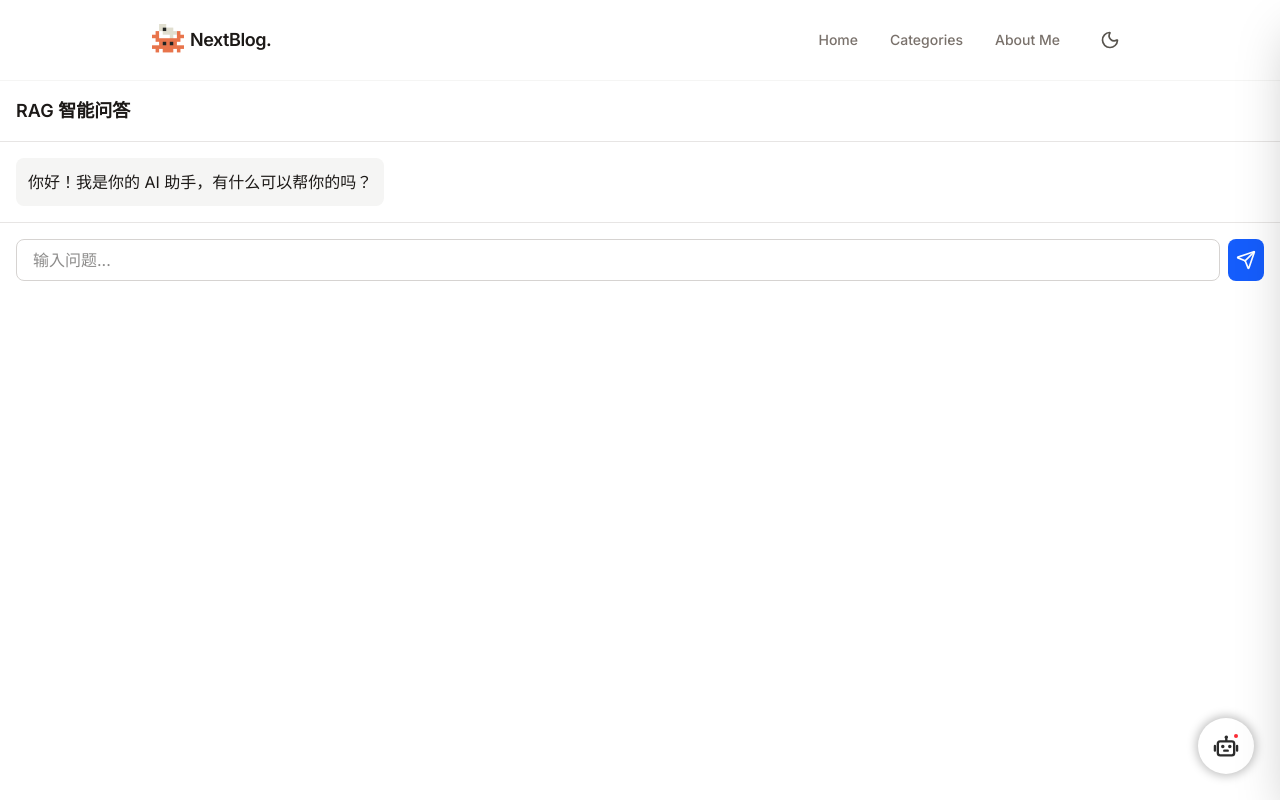
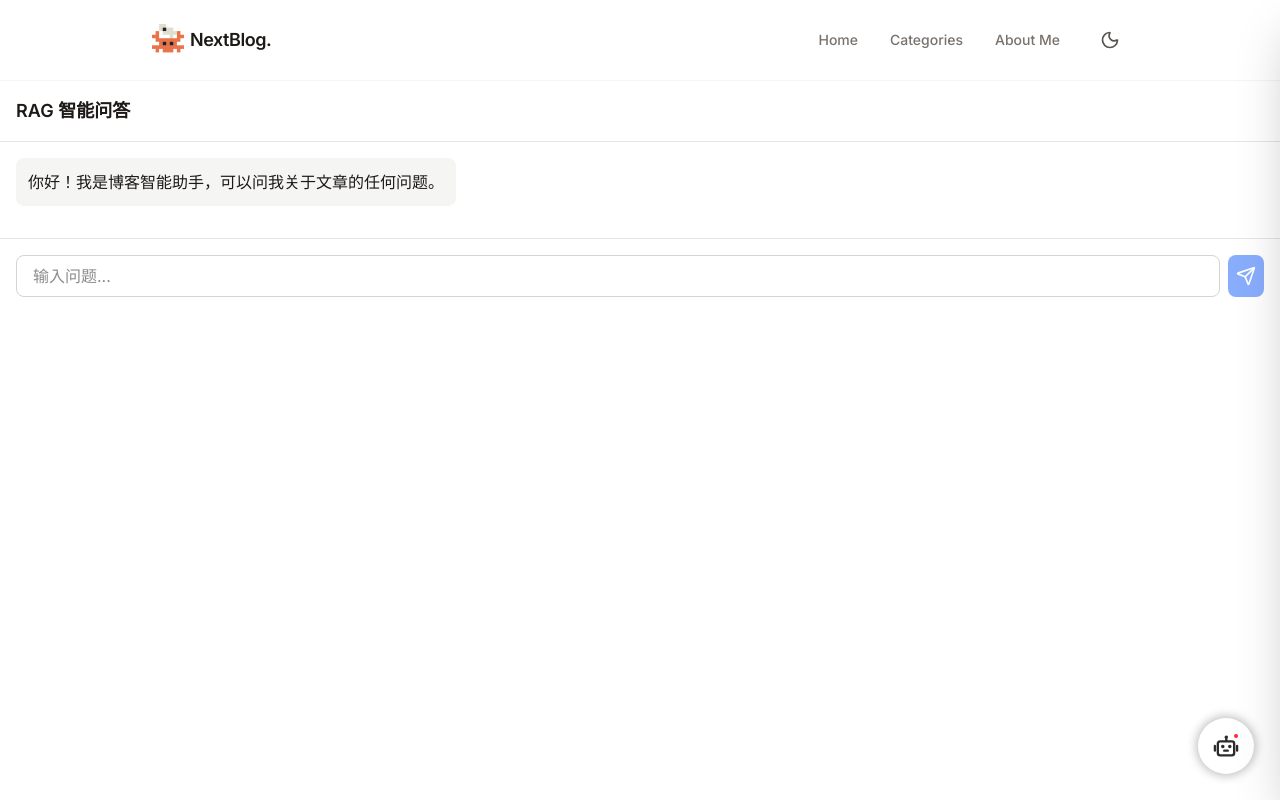
Before and after one commit to ChenS-X/next-blog, a Next.js app: page /next-blog/ragChat in a window 1280 px wide. Built offline with nearby package versions, Linux system fonts and the light colour scheme.

Commit message:
'feature:完善blog-rag聊天'

```diff
--- a/src/components/RagChatInterface.tsx
+++ b/src/components/RagChatInterface.tsx
@@ -1,37 +1,175 @@
 // src/components/RagChatInterface.tsx
-'use client';
+"use client";
 
-import React, { useState } from 'react';
-import { Send, X } from 'lucide-react';
+import React, { useEffect, useRef, useState } from "react";
+import { Send, X } from "lucide-react";
 
 interface RagChatInterfaceProps {
   onClose?: () => void; // 用于侧边栏关闭
-  isSidebar?: boolean;  // 标识是否在侧边栏模式中
+  isSidebar?: boolean; // 标识是否在侧边栏模式中
 }
 
-export default function RagChatInterface({ onClose, isSidebar = false }: RagChatInterfaceProps) {
-  const [input, setInput] = useState('');
-  const [messages, setMessages] = useState<{ role: 'user' | 'ai'; content: string }[]>([
-    { role: 'ai', content: '你好！我是你的 AI 助手，有什么可以帮你的吗？' }
+interface Message {
+  role: "user" | "assistant";
+  content: string;
+  source?: string[];
+}
+
+const STORAGE_KEY = "rag_chat_messages";
+
+export default function RagChatInterface({
+  onClose,
+  isSidebar = false,
+}: RagChatInterfaceProps) {
+  const [input, setInput] = useState("");
+  const [messages, setMessages] = useState<Message[]>([
+    {
+      role: "assistant",
+      content: "你好！我是博客智能助手，可以问我关于文章的任何问题。",
+    },
   ]);
 
-  const handleSend = () => {
-    if (!input.trim()) return;
-    setMessages([...messages, { role: 'user', content: input }]);
-    // 模拟 AI 回复
-    setTimeout(() => {
-      setMessages(prev => [...prev, { role: 'ai', content: `收到: ${input}` }]);
-    }, 500);
-    setInput('');
+  const [loading, setLoading] = useState(false);
+  const [streamingContent, setStreamingContent] = useState("");
+  const wsRef = useRef<WebSocket | null>(null);
+  const endRef = useRef<HTMLDivElement>(null);
+  const fullAnswerRef = useRef(""); // 用于存储累积的完整回答
+
+  // 加载本地存储消息
+  useEffect(() => {
+    const saved = localStorage.getItem(STORAGE_KEY);
+    if (saved) {
+      try {
+        const parsed = JSON.parse(saved);
+        setMessages(parsed);
+      } catch (error) {}
+    } else {
+      setMessages([
+        {
+          role: "assistant",
+          content: "你好！我是博客智能助手，可以问我关于文章的任何问题。",
+        },
+      ]);
+    }
+  }, []);
+
+  // 保存消息到本地存储
+  useEffect(() => {
+    if (messages.length > 0) {
+      localStorage.setItem(STORAGE_KEY, JSON.stringify(messages));
+    }
+  }, [messages]);
+
+  // 自动滚动到底部
+  useEffect(() => {
+    endRef.current?.scrollIntoView({ behavior: "smooth" });
+  }, [messages]);
+  const handleSend = async () => {
+    if (!input.trim() || loading) return;
+
+    const userMessage: Message = { role: "user", content: input };
+    setMessages((prev) => [...prev, userMessage]);
+    setInput("");
+    setLoading(true);
+    setStreamingContent("");
+
+    // 关闭 之前的WebSocket链接
+    if (wsRef.current) {
+      wsRef.current.close();
+    }
+
+    // 建立新的WebSocket链接（后端需要提供 wss 服务）
+    const ws = new WebSocket("wss://blog-rag.csx.life/chat");
+    wsRef.current = ws;
+
+    ws.onopen = () => {
+      // 发送最近10条消息作为上下文（包含刚才添加的用户消息）
+      const contextMessages = messages.slice(-10).concat(userMessage);
+      ws.send(JSON.stringify({ messages: contextMessages, topK: 3 }));
+    };
+
+    let fullAnswer = "";
+    ws.onmessage = (event) => {
+      const raw = event.data;
+      let data;
+      try {
+        data = JSON.parse(raw);
+      } catch (error) {
+        console.error("Failed to parse WebSocket message:", raw);
+        return;
+      }
+
+      if (data.type === "chunk") {
+        fullAnswer += data.content;
+        fullAnswerRef.current = fullAnswer; // 同步到 ref
+        setStreamingContent(fullAnswer);
+      } else if (data.type === "end") {
+        // 流式结束，保存完整回答
+        const assistantMessage: Message = {
+          role: "assistant",
+          content: fullAnswer,
+          source: data.sources,
+        };
+        setMessages((prev) => [...prev, assistantMessage]);
+        setStreamingContent("");
+        setLoading(false);
+        ws.close();
+      } else if (data.type === "error") {
+        // 错误处理
+        setMessages((prev) => [
+          ...prev,
+          { role: "assistant", content: `错误：${data.content}` },
+        ]);
+        setLoading(false);
+        ws.close();
+      }
+    };
+
+    ws.onerror = () => {
+      setMessages((prev) => [
+        ...prev,
+        { role: "assistant", content: "连接失败，请稍后重试。" },
+      ]);
+      setLoading(false);
+    };
+
+    // try {
+    //   const response = await fetch("https://blog-rag.csx.life/query", {
+    //     method: "POST",
+    //     headers: { "Content-Type": "application/json" },
+    //     body: JSON.stringify({ question: input, topK: 3 }),
+    //   });
+
+    //   const data = await response.json();
+    //   const assistantMessage: Message = {
+    //     role: "assistant",
+    //     content: data.context || "抱歉，没有找到相关内容。",
+    //     source: data.source || [],
+    //   };
+    //   setMessages((prev) => [...prev, assistantMessage]);
+    // } catch (error) {
+    //   console.error("问答请求失败:", error);
+    //   setMessages((prev) => [
+    //     ...prev,
+    //     { role: "assistant", content: "抱歉，没有找到相关内容。" },
+    //   ]);
+    // } finally {
+    //   setLoading(false);
+    // }
   };
 
   return (
-    <div className={`flex flex-col h-full bg-white dark:bg-stone-900 ${isSidebar ? 'w-full' : ''}`}>
+    <div
+      className={`flex flex-col h-full bg-white dark:bg-stone-900 ${isSidebar ? "w-full" : ""}`}
+    >
       {/* 头部 */}
       <div className="flex items-center justify-between p-4 border-b border-stone-200 dark:border-stone-800">
         <h2 className="text-lg font-semibold">RAG 智能问答</h2>
         {isSidebar && onClose && (
-          <button onClick={onClose} className="p-2 hover:bg-stone-100 dark:hover:bg-stone-800 rounded-full">
+          <button
+            onClick={onClose}
+            className="p-2 hover:bg-stone-100 dark:hover:bg-stone-800 rounded-full"
+          >
             <X size={20} />
           </button>
         )}
@@ -40,16 +178,44 @@ export default function RagChatInterface({ onClose, isSidebar = false }: RagChat
       {/* 消息列表 */}
       <div className="flex-1 overflow-y-auto p-4 space-y-4">
         {messages.map((msg, idx) => (
-          <div key={idx} className={`flex ${msg.role === 'user' ? 'justify-end' : 'justify-start'}`}>
-            <div className={`max-w-[80%] p-3 rounded-lg ${
-              msg.role === 'user'
-                ? 'bg-blue-600 text-white'
-                : 'bg-stone-100 dark:bg-stone-800 text-stone-900 dark:text-stone-100'
-            }`}>
-              {msg.content}
+          <div
+            key={idx}
+            className={`flex ${msg.role === "user" ? "justify-end" : "justify-start"}`}
+          >
+            <div
+              className={`max-w-[80%] p-3 rounded-lg ${
+                msg.role === "user"
+                  ? "bg-blue-600 text-white"
+                  : "bg-stone-100 dark:bg-stone-800 text-stone-900 dark:text-stone-100"
+              }`}
+            >
+              <div className="whitespace-pre-wrap wrap-break-word">
+                {msg.content}
+              </div>
+              {msg.source && msg.source.length > 0 && (
+                <div className="text-xs mt-1 opacity-70">
+                  来源: {msg.source.join(", ")}
+                </div>
+              )}
             </div>
           </div>
         ))}
+        {loading && streamingContent && (
+          <div className="flex justify-start">
+            <div className="bg-stone-100 dark:bg-stone-800 rounded-lg px-4 py-2 text-stone-900 dark:text-stone-100">
+              {streamingContent}
+              <span className="animate-pulse">▊</span>
+            </div>
+          </div>
+        )}
+        {loading && !streamingContent && (
+          <div className="flex justify-start">
+            <div className="bg-stone-100 dark:bg-stone-800 rounded-lg px-4 py-2 text-stone-900 dark:text-stone-100">
+              正在思考...
+            </div>
+          </div>
+        )}
+        <div ref={endRef}></div>
       </div>
 
       {/* 输入框 */}
@@ -59,16 +225,60 @@ export default function RagChatInterface({ onClose, isSidebar = false }: RagChat
             type="text"
             value={input}
             onChange={(e) => setInput(e.target.value)}
-            onKeyDown={(e) => e.key === 'Enter' && handleSend()}
+            onKeyDown={(e) => e.key === "Enter" && handleSend()}
             placeholder="输入问题..."
             className="flex-1 px-4 py-2 rounded-lg border border-stone-300 dark:border-stone-700 bg-transparent focus:outline-none focus:ring-2 focus:ring-blue-500"
+            disabled={loading}
           />
-          <button
+          {loading && streamingContent ? (
+            // 正在接收流式回复 -> 停止按钮
+            <button
+              onClick={() => {
+                if (wsRef.current) {
+                  wsRef.current.close();
+                }
+                setLoading(false);
+                setStreamingContent("");
+                const partialAnswer = fullAnswerRef.current;
+                if (partialAnswer) {
+                  setMessages((prev) => [
+                    ...prev,
+                    {
+                      role: "assistant",
+                      content: partialAnswer + "（已中断）",
+                    },
+                  ]);
+                } else {
+                  setMessages((prev) => [
+                    ...prev,
+                    { role: "assistant", content: "已停止生成。" },
+                  ]);
+                }
+              }}
+              className="p-2 bg-blue-600 text-white rounded-lg hover:bg-blue-700 transition-colors"
+              title="停止生成"
+            >
+              <svg className="w-5 h-5" fill="currentColor" viewBox="0 0 24 24">
+                <rect x="6" y="6" width="12" height="12" />
+              </svg>
+            </button>
+          ) : (
+            // 普通状态或等待响应（按钮禁用）
+            <button
+              onClick={handleSend}
+              disabled={loading || !input.trim()}
+              className="p-2 bg-blue-600 text-white rounded-lg hover:bg-blue-700 transition-colors disabled:opacity-50 disabled:cursor-not-allowed"
+            >
+              <Send size={20} />
+            </button>
+          )}
+          {/* <button
+            disabled={loading}
             onClick={handleSend}
             className="p-2 bg-blue-600 text-white rounded-lg hover:bg-blue-700 transition-colors"
           >
             <Send size={20} />
-          </button>
+          </button> */}
         </div>
       </div>
     </div>
```
Also changed, not shown: src/components/RagChatGlobalEntrance.tsx (+7 -41 lines).
